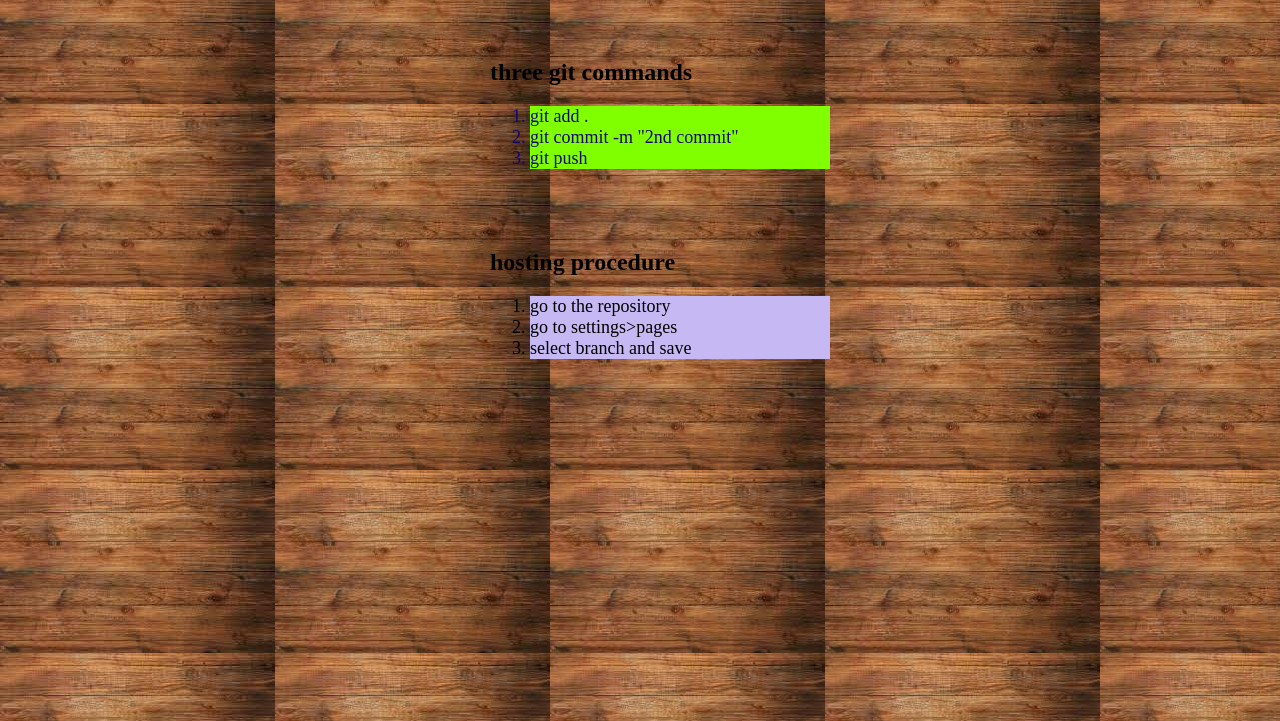
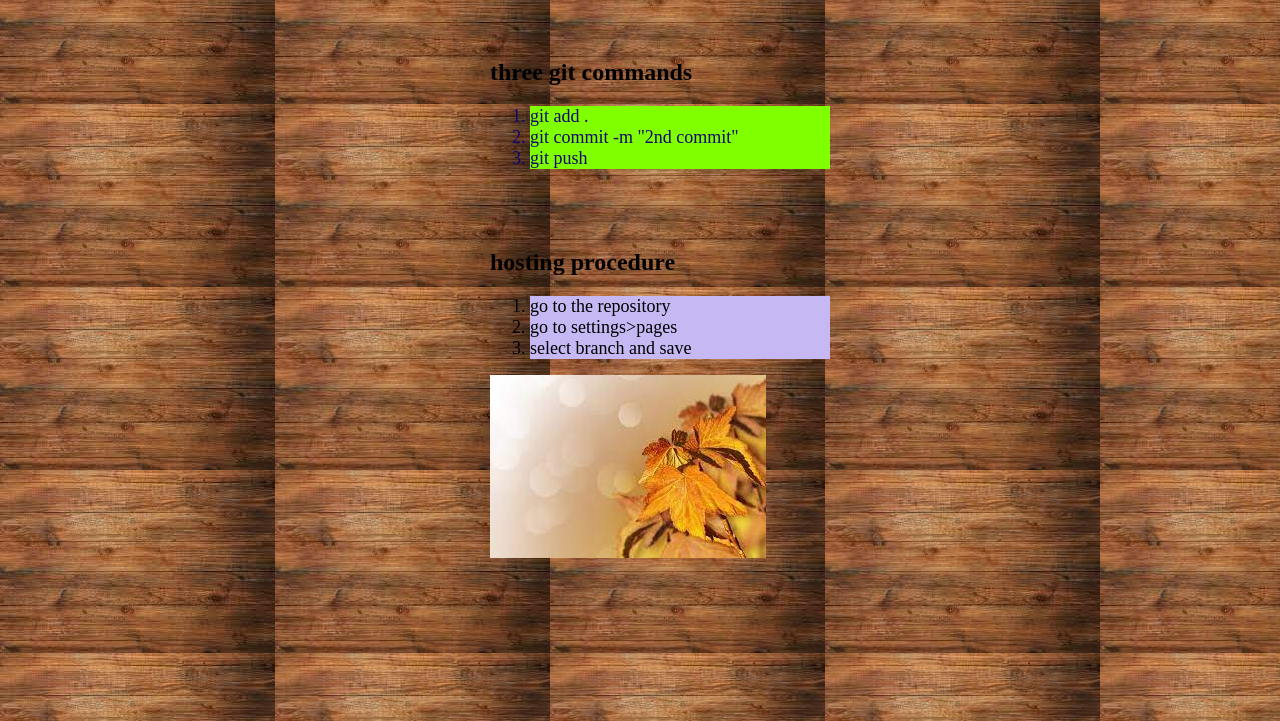
Before and after one commit to iffat04/practice_revision, a plain HTML site: page index.html in a window 1280 px wide. Shown: the part 79-800 px from the top of the page. Drawn offline with Linux system fonts and the light colour scheme.

Commit message:
new branch a image add

```diff
--- a/index.html
+++ b/index.html
@@ -28,6 +28,7 @@
             <li class= "host"> go to settings>pages</li>
             <li class= "host"> select branch and save</li>
         </ol>
+        <img src="style/pata.jpg" alt="">
     </div>
 </body>
 </html>
```
Also changed, not shown: style/pata.jpg (added).
